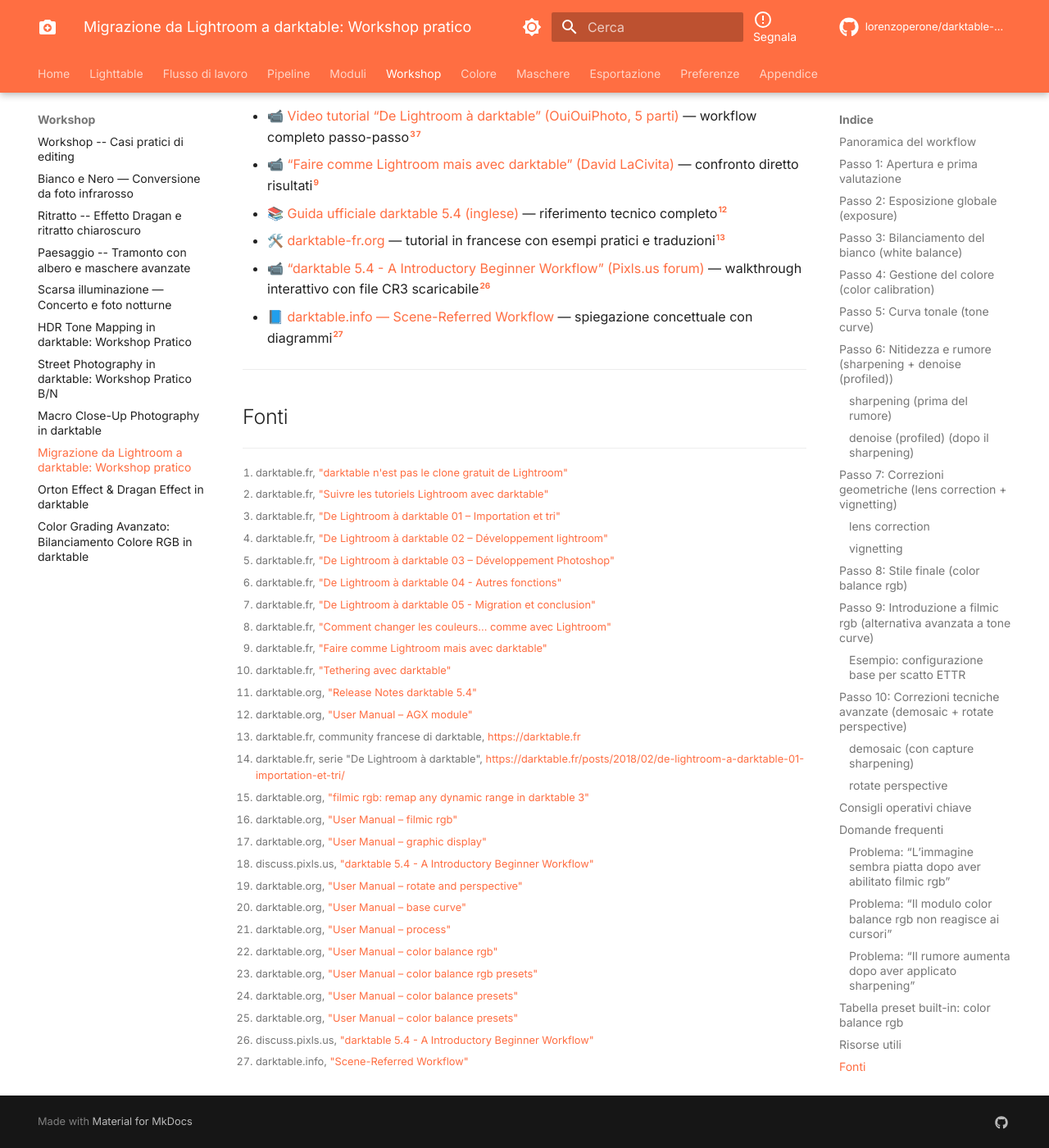
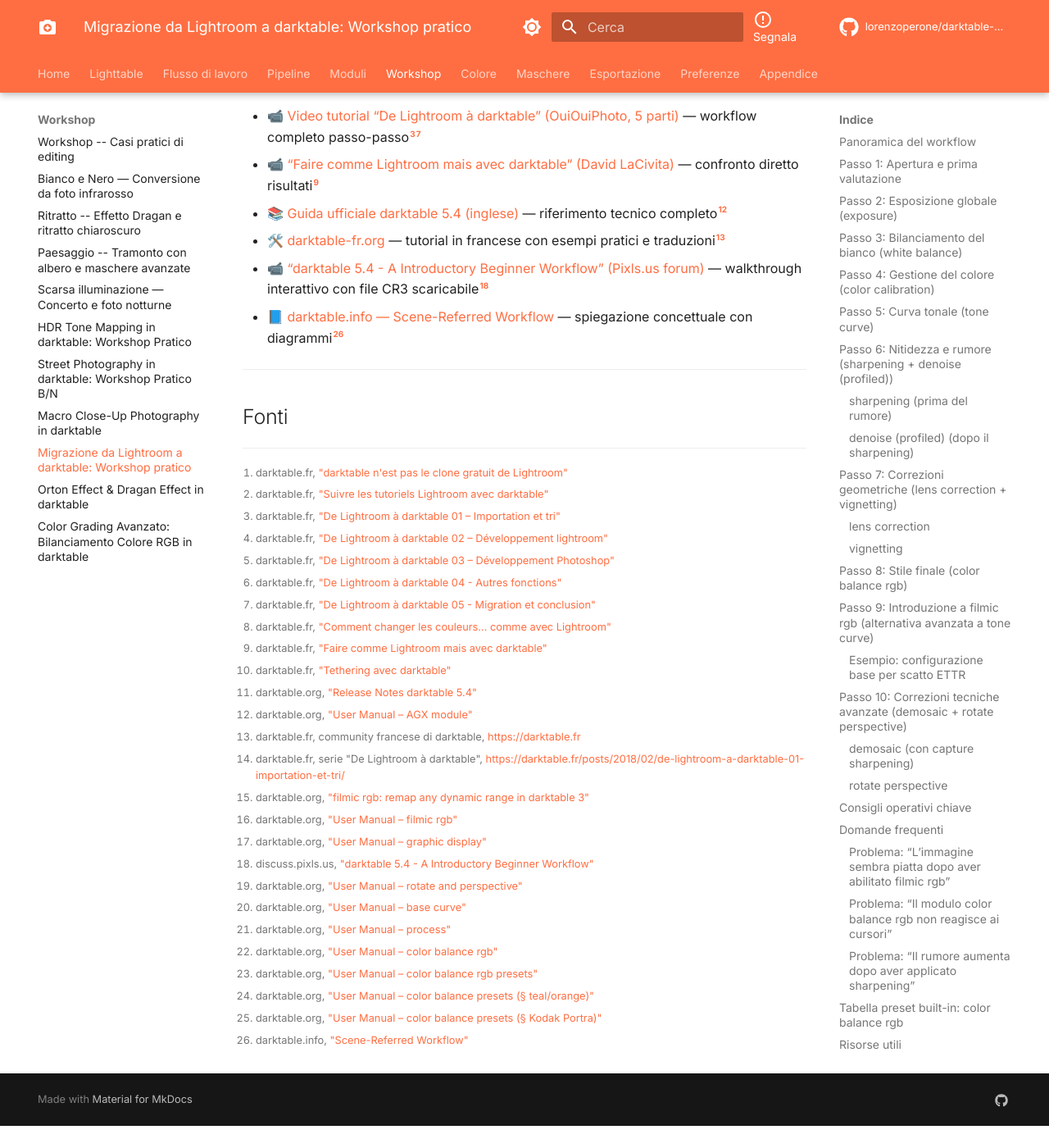
Before and after one commit to lorenzoperone/darktable-docs, an MkDocs documentation site: the page built from docs/workshop/from-lightroom.md, in a window 1280 px wide and 1400 px high, scrolled down 9258 px. Shown: the whole window at 82% size. Built offline with MkDocs 1.6.1 and Material for MkDocs 9.7.7, drawn with Linux system fonts in a browser that asks for light colours; comment, search, counter and statistics services are not loaded; after the commit the page ends 10631 px from its top, so only the background shows below that.

Commit message:
fix: consolidate footnote duplicate remaining files
- channel-mixer.md: remove duplicate [^ch2] definition
- denoise.md: consolidate [^manual] into [^48-profiled]
- import.md: consolidate [^dt48-import] into [^dt48-import-review]
- from-lightroom.md: consolidate [^discuss-pixls-walkthrough] into [^discuss-pixls-demosaic]
- landscape.md: consolidate [^video-3mdy-sky] and [^video-3mdy-blue] into [^video-3mdy]

```diff
--- a/docs/workshop/from-lightroom.md
+++ b/docs/workshop/from-lightroom.md
@@ -306,7 +306,6 @@
 [^process-color-assessment]: darktable.org, ["User Manual – process"](https://docs.darktable.org/usermanual/development/en/overview/workflow/process/#color-assessment-mode)
 [^color-balance-rgb-input]: darktable.org, ["User Manual – color balance rgb"](https://docs.darktable.org/usermanual/development/en/module-reference/processing-modules/color-balance-rgb/#)
 [^color-balance-rgb-presets]: darktable.org, ["User Manual – color balance rgb presets"](https://docs.darktable.org/usermanual/development/en/module-reference/processing-modules/color-balance-rgb/#presets)
-[^color-balance-presets-teal-orange]: darktable.org, ["User Manual – color balance presets"](https://docs.darktable.org/usermanual/development/en/module-reference/processing-modules/color-balance/#presets)
-[^color-balance-presets-kodak]: darktable.org, ["User Manual – color balance presets"](https://docs.darktable.org/usermanual/development/en/module-reference/processing-modules/color-balance/#presets)
-[^discuss-pixls-walkthrough]: discuss.pixls.us, ["darktable 5.4 - A Introductory Beginner Workflow"](https://discuss.pixls.us/t/darktable-5-4-a-introductory-beginner-workflow-and-interactive-walkthrough/54755)
+[^color-balance-presets-teal-orange]: darktable.org, ["User Manual – color balance presets (§ teal/orange)"](https://docs.darktable.org/usermanual/development/en/module-reference/processing-modules/color-balance/#presets)
+[^color-balance-presets-kodak]: darktable.org, ["User Manual – color balance presets (§ Kodak Portra)"](https://docs.darktable.org/usermanual/development/en/module-reference/processing-modules/color-balance/#presets)
 [^darktable-info-scene-referred]: darktable.info, ["Scene-Referred Workflow"](https://darktable.info/en/darktable-first-steps/understand/scene-referred-workflow/)
```
Also changed, not shown: other parts of docs/workshop/from-lightroom.md (+1 -1 lines), docs/modules/channel-mixer.md (+0 -1 lines), docs/modules/denoise.md (+3 -4 lines), docs/workflow/import.md (+2 -3 lines), docs/workshop/landscape.md (+3 -4 lines).
